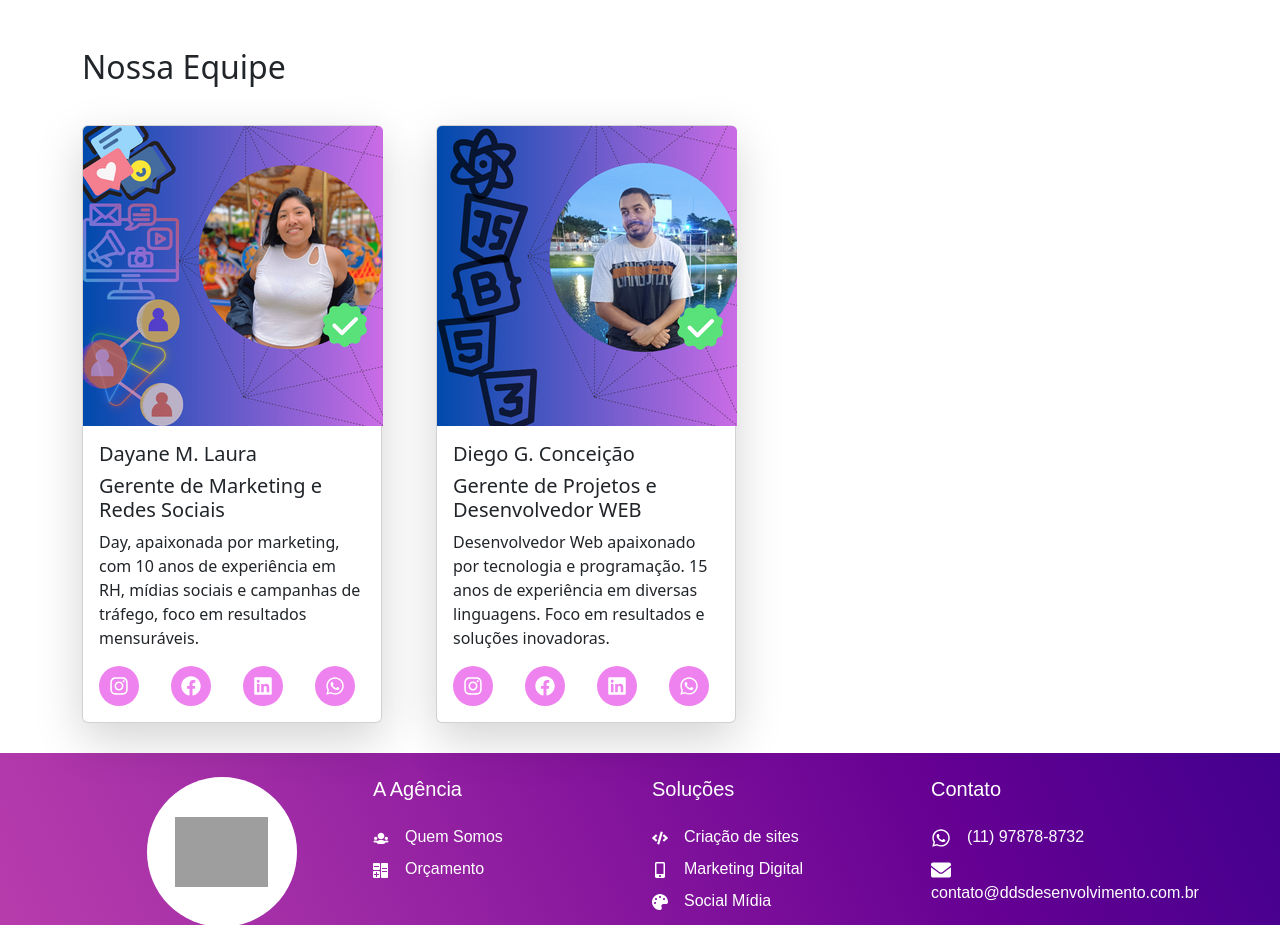
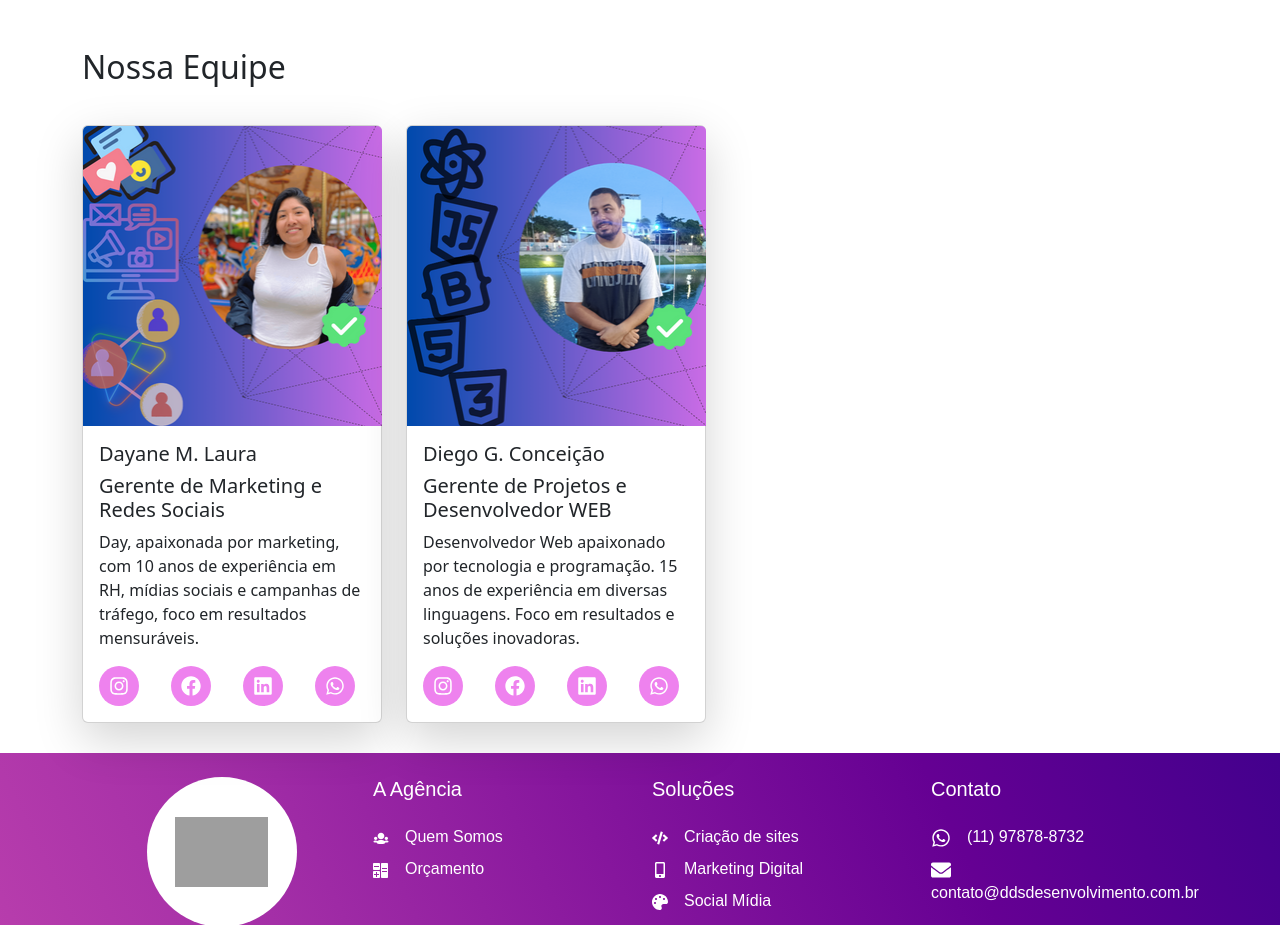
Before and after one commit to diegogaldino-dev/agenciadds, a React (Create React App) app: page /quem-somos in a window 1280 px wide. Shown: the part 1420-2345 px from the top of the page. Built offline with nearby package versions, Linux system fonts and the light colour scheme; grey boxes are pictures that could not be loaded.

Commit message:
adjusting who we are cards and images

```diff
--- a/src/components/pages/QuemSomos.jsx
+++ b/src/components/pages/QuemSomos.jsx
@@ -140,13 +140,13 @@ const QuemSomos = () => {
         <h2>Nossa Equipe</h2>
         <ContainerCards className="card-container">
           <div className="row">
-            <div className="col-md-6">
-              <CardQuemSomos className="card shadow-lg mt-2">
+            <div className="col-12 col-md-6 mx-auto">
+              <CardQuemSomos className="card shadow-lg mt-2 mx-auto">
                 <img
                   className="card-img-top"
                   src={Dayane}
                   alt="Member 1"
-                  style={{ width: "300px", height: "300px" }}
+                  style={{ width: "299px", height: "300px" }}
                 />
                 <div className="card-body">
                   <h5 className="card-title">Dayane M. Laura</h5>
@@ -201,13 +201,13 @@ const QuemSomos = () => {
               </CardQuemSomos>
             </div>
 
-            <div className="col-md-6">
-              <CardQuemSomos className="card shadow-lg mt-2">
+            <div className="col-12 col-md-6 mx-auto">
+              <CardQuemSomos className="card shadow-lg mt-2 mx-auto">
                 <img
                   className="card-img-top"
                   src={Diego}
                   alt="Member 1"
-                  style={{ width: "300px", height: "300px" }}
+                  style={{ width: "299px", height: "300px" }}
                 />
                 <div className="card-body">
                   <h5 className="card-title">Diego G. Conceição</h5>
--- a/src/components/pages/style.jsx
+++ b/src/components/pages/style.jsx
@@ -252,6 +252,10 @@ export const ContainerCards = styled.div`
 export const CardQuemSomos = styled.div`
   width: 300px;
   margin-right: 30px;
+  @media (min-width: 768px) {
+    /* Estilos específicos para telas maiores que 768 pixels (tablets e desktops) */
+    margin-left: 30px; /* Restaura a largura fixa para telas maiores */
+  }
 `
 
 export const SocialContainer = styled.div`
```
